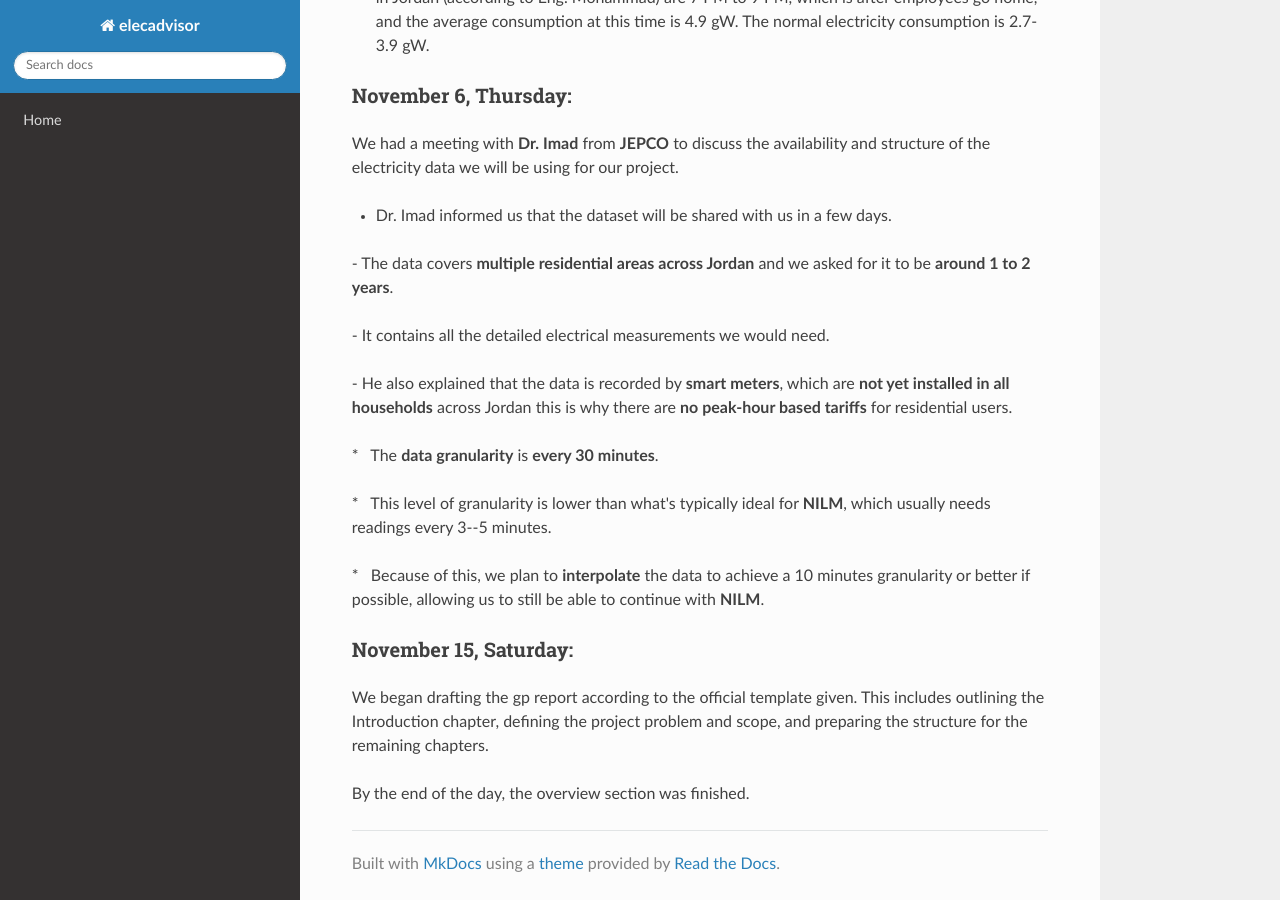
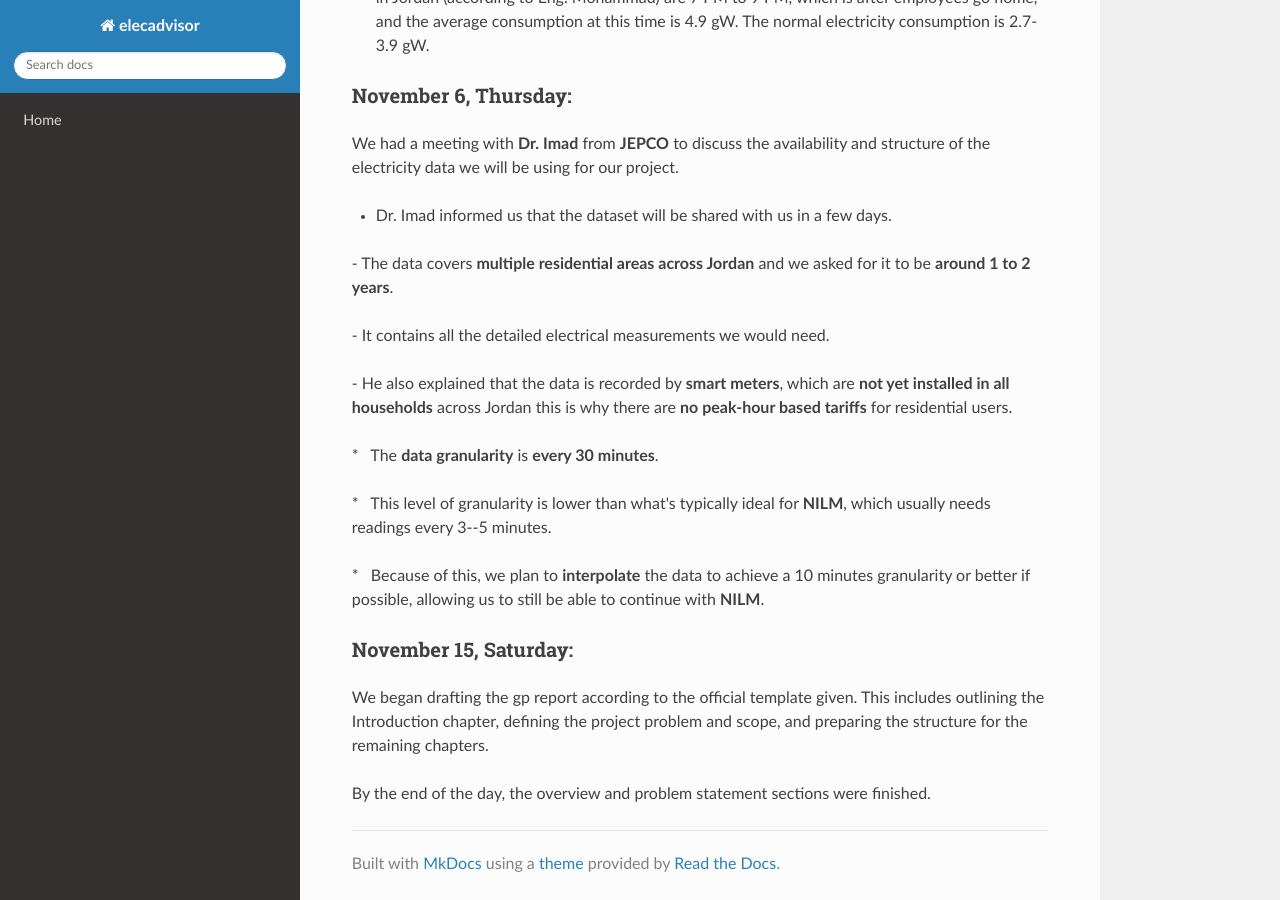
Before and after one commit to MimiAlz/GP-AI-Electricity-Advisor, an MkDocs documentation site: the page built from docs/progress.md, in a window 1280 px wide and 900 px high, scrolled down 2473 px. Built offline with MkDocs 1.6.1, drawn with Linux system fonts in a browser that asks for light colours; nearby versions of some CDN libraries.

Commit message:
Update progress.md

```diff
--- a/docs/progress.md
+++ b/docs/progress.md
@@ -115,4 +115,4 @@ We had a meeting with **Dr. Imad** from **JEPCO** to discuss the availability an
 
 We began drafting the gp report according to the official template given. This includes outlining the Introduction chapter, defining the project problem and scope, and preparing the structure for the remaining chapters.
 
-By the end of the day, the overview section was finished.
+By the end of the day, the overview and problem statement sections were finished.
```
